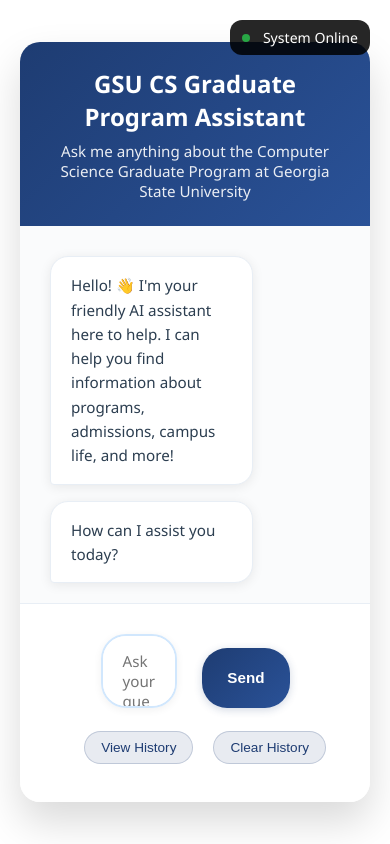
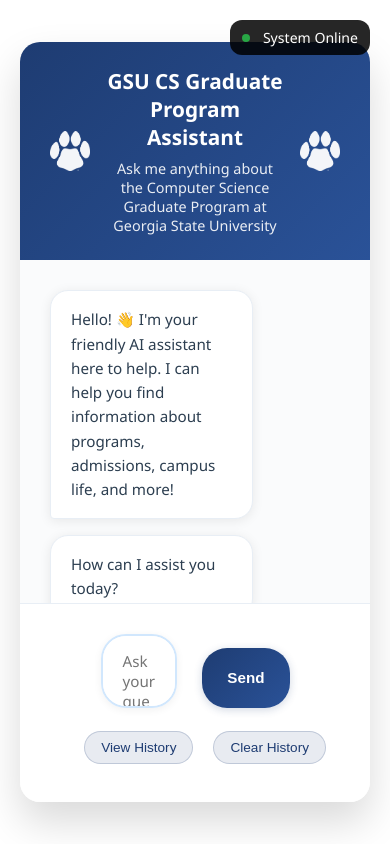
Before and after one commit to IAnyanwu2/University_Chatbot, a Flask app: page / in a window 390 px wide. Run offline with Flask 3, Linux system fonts and the light colour scheme; data that the repository does not hold is empty; parts of the project's set-up code (start-up, migrations or seed data) failed here and were passed over; some libraries are stand-ins or nearby versions.

Commit message:
Added logos

```diff
--- a/app.py
+++ b/app.py
@@ -332,6 +332,13 @@ def health_check():
         'timestamp': datetime.now().isoformat()
     })
 
+@app.route('/georgia_state_panthers_logo.png')
+def serve_logo():
+    """Serve the GSU logo from the root directory"""
+    from flask import send_from_directory
+    import os
+    return send_from_directory(os.getcwd(), 'georgia_state_panthers_logo.png')
+
 
 # Note: admin scrape endpoint intentionally not exposed. Use the
 # `scripts/scrape_directory.py` script manually or schedule it.
--- a/templates/index.html
+++ b/templates/index.html
@@ -41,6 +41,33 @@
             text-align: center;
         }
 
+        .header-content {
+            display: flex;
+            align-items: center;
+            justify-content: center;
+            gap: 20px;
+            max-width: 800px;
+            margin: 0 auto;
+        }
+
+        .header-text {
+            flex: 1;
+            text-align: center;
+        }
+
+        .header-logo {
+            width: 50px;
+            height: 50px;
+            object-fit: contain;
+            /* Convert blue logo to white for better contrast against blue background */
+            filter: brightness(0) invert(1);
+            opacity: 0.95;
+        }
+
+        .header-logo-left, .header-logo-right {
+            flex-shrink: 0;
+        }
+
         .chat-header h1 {
             font-size: 1.5rem;
             margin-bottom: 8px;
@@ -51,6 +78,26 @@
             opacity: 0.9;
             font-size: 0.95rem;
             font-weight: 300;
+        }
+
+        /* Responsive design for smaller screens */
+        @media (max-width: 768px) {
+            .header-content {
+                gap: 15px;
+            }
+
+            .header-logo {
+                width: 40px;
+                height: 40px;
+            }
+
+            .chat-header h1 {
+                font-size: 1.3rem;
+            }
+
+            .chat-header p {
+                font-size: 0.9rem;
+            }
         }
 
         .chat-messages {
@@ -400,8 +447,14 @@
 <body>
     <div class="chat-container">
         <div class="chat-header">
-            <h1>GSU CS Graduate Program Assistant</h1>
-            <p>Ask me anything about the Computer Science Graduate Program at Georgia State University</p>
+            <div class="header-content">
+                <img src="/georgia_state_panthers_logo.png" alt="GSU Logo" class="header-logo header-logo-left">
+                <div class="header-text">
+                    <h1>GSU CS Graduate Program Assistant</h1>
+                    <p>Ask me anything about the Computer Science Graduate Program at Georgia State University</p>
+                </div>
+                <img src="/georgia_state_panthers_logo.png" alt="GSU Logo" class="header-logo header-logo-right">
+            </div>
         </div>
 
         <div class="chat-messages" id="chatMessages">
```
Also changed, not shown: GSU.webp (added), georgia_state_panthers_logo.png (added).
